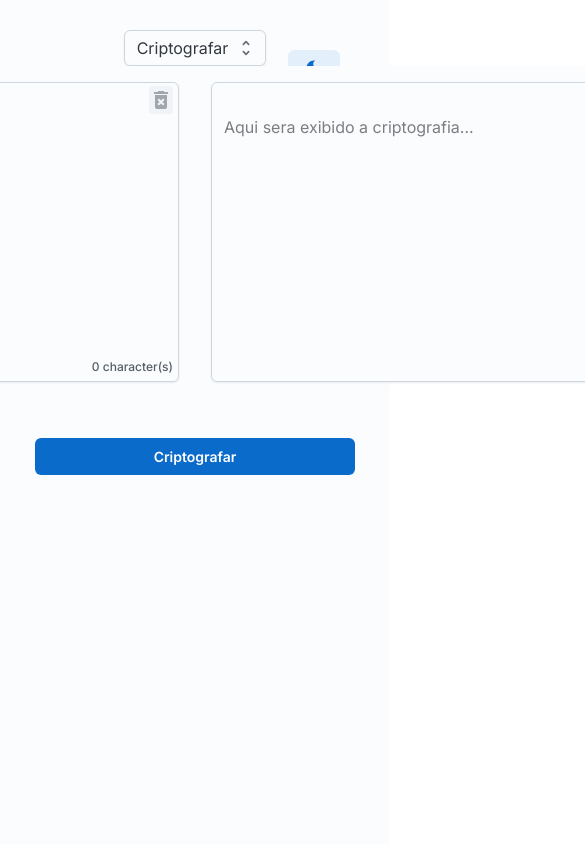
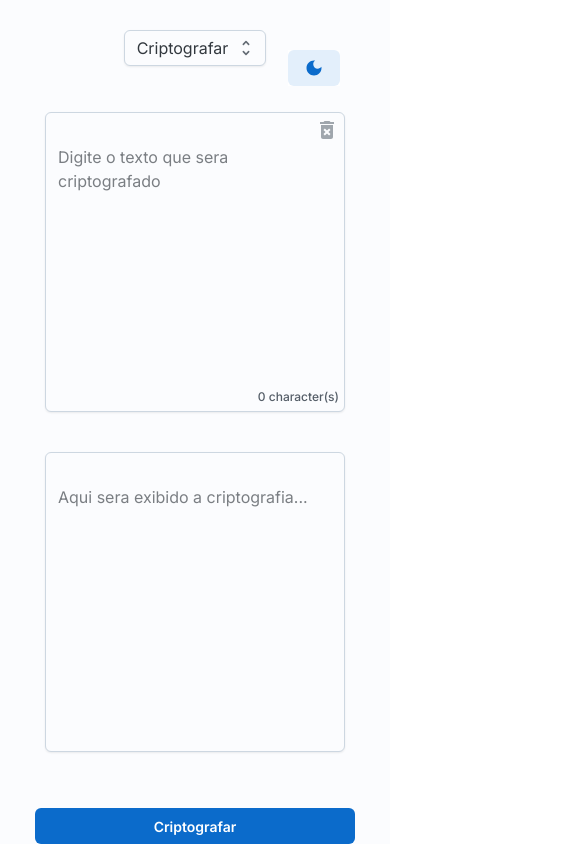
Before and after one commit to Gustavo08Mendes/projeto-criptografia, a Next.js app: page / in a window 390 px wide. Shown: the top 844 px of the page, 585 px wide, since content can reach past the window. Built offline with nearby package versions, Linux system fonts and the light colour scheme.

Commit message:
Corrigindo mobile

```diff
--- a/src/app/page.tsx
+++ b/src/app/page.tsx
@@ -6,7 +6,7 @@ import Box from '@mui/joy/Box';
 import Button from '@mui/joy/Button';
 import Textarea from '@mui/joy/Textarea';
 import Typography from '@mui/joy/Typography';
-import { Option, Select, Sheet } from "@mui/joy";
+import { Grid, Option, Select, Sheet, Stack } from "@mui/joy";
 import { CssVarsProvider, useColorScheme } from '@mui/joy/styles';
 import DeleteForeverIcon from '@mui/icons-material/DeleteForever';
 import WbSunnyIcon from '@mui/icons-material/WbSunny';
@@ -37,7 +37,6 @@ export default function Home() {
   const [tipo, setTipo] = useState<string>('');
   const [mensagem, setMensagem] = useState<string>('');
   const [tipoBotao, setTipoBotao] = useState(0);
-  const [copy, setCopy] = useState(1);
 
 
   //Código para o calculo de matrizes
@@ -70,7 +69,9 @@ export default function Home() {
     'Í': 93, 'Î': 94, 'Ï': 95, 'Ð': 96, 'Ñ': 97, 'Ò': 98, 'Ó': 99, 'Ô': 100, 'Õ': 101,
     'Ö': 102, 'Ø': 103, 'Ù': 104, 'Ú': 105, 'Û': 106, 'Ü': 107, 'Ý': 108, 'Þ': 109, 'ß': 110,
     '1': 111, '2': 112, '3': 113, '4': 114, '5': 115, '6': 116, '7': 117, '8': 118, '9': 119,
-    '0': 120, ',': 121
+    '0': 120, ',': 121, ';': 122, ':': 123, '-': 124, '_': 125, '+': 126, '=': 127, '[': 128,
+    ']': 129, '{': 130, '}': 131, '#': 132, '@': 133, '$': 134, '%': 135, '^': 136, '&': 137,
+    '/': 138, '\\': 139, '<': 140, '>': 141, '|': 142
   };
 
 
@@ -172,15 +173,19 @@ export default function Home() {
           </Select>
         </Box>
       </Sheet>
-      <Sheet sx={{ display: 'flex', gap: 4 }}>
+      <Stack
+        direction={{ xs: 'column', sm: 'row'}}
+        sx={{  display: 'flex', alignItems: 'center', justifyContent: 'center', gap: 3, mt: '30px' }}
+        width={{ xs: 600, sm: 600, md: 800, lg: 1000 }}
+      >
         <Textarea
           placeholder="Digite o texto que sera criptografado"
           minRows={2}
           maxRows={4}
           value={mensagem}
           onChange={e => setMensagem(e.target.value)}
-          sx={{ minWidth: 500, minHeight: 300, mt: 2, position: 'relative', pt: 2 }}
-          startDecorator={<Button sx={{ right: 5, top: 3, position: 'absolute', zIndex: 1, color: 'white', cursor: 'pointer', p: 0, bgcolor: 'red', transition: 'all 0.4s', '&:hover': { bgcolor: 'salmon' } }} onClick={() => { setMensagem(''); }} disabled={mensagem.length == 0}><DeleteForeverIcon /></Button>}
+          sx={{ width: '50%', minHeight: 300, mt: 2, position: 'relative', pt: 3 }}
+          startDecorator={<Button sx={{ right: 5, top: 3, position: 'absolute', bgcolor: 'transparent', zIndex: 1, color: 'red', cursor: 'pointer', p: 0, transition: 'all 0.4s', '&:hover': { bgcolor: 'transparent' }, '&:disabled': { bgcolor: 'transparent' } }} onClick={() => { setMensagem(''); }} disabled={mensagem.length == 0}><DeleteForeverIcon /></Button>}
           endDecorator={
             <Typography level="body-xs" sx={{ ml: 'auto' }}>
               {mensagem.length} character(s)
@@ -192,17 +197,17 @@ export default function Home() {
           minRows={2}
           maxRows={4}
           value={result.length == 1 ? '' : result}
-          sx={{ minWidth: 500, minHeight: 300, mt: 2, pt: 3, position: 'relative' }}
+          sx={{ width: '50%', minHeight: 300, mt: 2, pt: 3, position: 'relative' }}
           startDecorator={
             <Box
-              sx={{ display: result.length < 1 ? 'none' : 'block', right: 5, top: 3, position: 'absolute', zIndex: 1, color: 'neutral.plainHoverColor', cursor: 'pointer', p: 0, bgcolor: 'transparent', transition: 'all 0.7s', '&:hover': { bgcolor: 'transparent' } }}
-              onClick={() => { navigator.clipboard.writeText(result); setCopy(0); }}
+              sx={{ display: mensagem.length < 1 ? 'none' : 'block', right: 5, top: 3, position: 'absolute', zIndex: 1, color: 'neutral.plainHoverColor', cursor: 'pointer', p: 0, bgcolor: 'transparent', transition: 'all 0.7s', '&:hover': { bgcolor: 'transparent' } }}
+              onClick={() => { navigator.clipboard.writeText(result); }}
             >
-              <Alert message={tipo == "0" ? 'Texto Criptografado copiado' : 'Texto Descriptografado copiado'} />
+              <Alert message={tipo == "0" ? 'Texto Descriptografado copiado' : 'Texto Criptografado copiado'} />
             </Box>}
           readOnly
         />
-      </Sheet>
+      </Stack>
       <Button
         sx={{ py: 1, px: 20, mt: 7, maxWidth: 300, transition: 'all 0.7s' }}
         onClick={(event) => {
```
